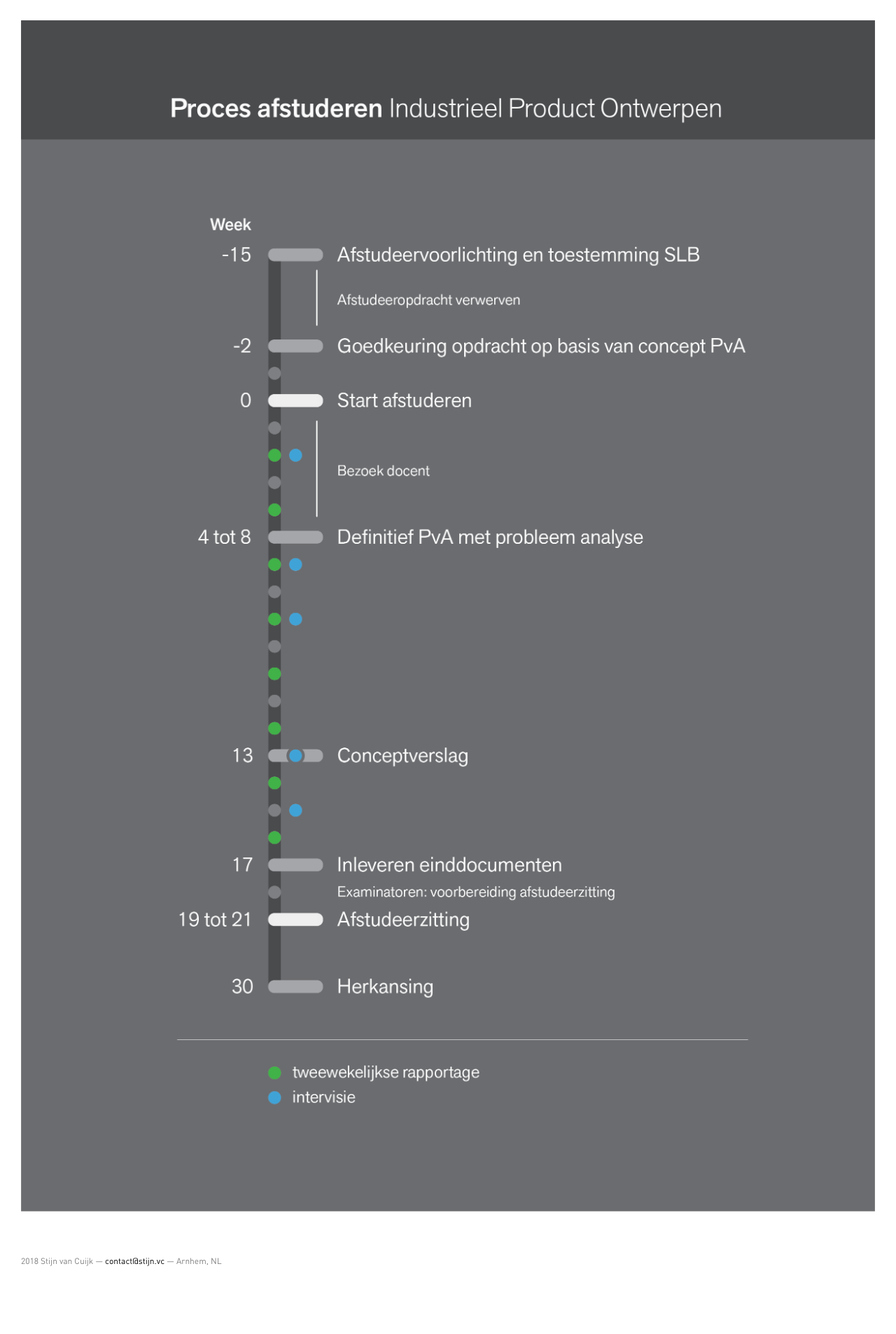
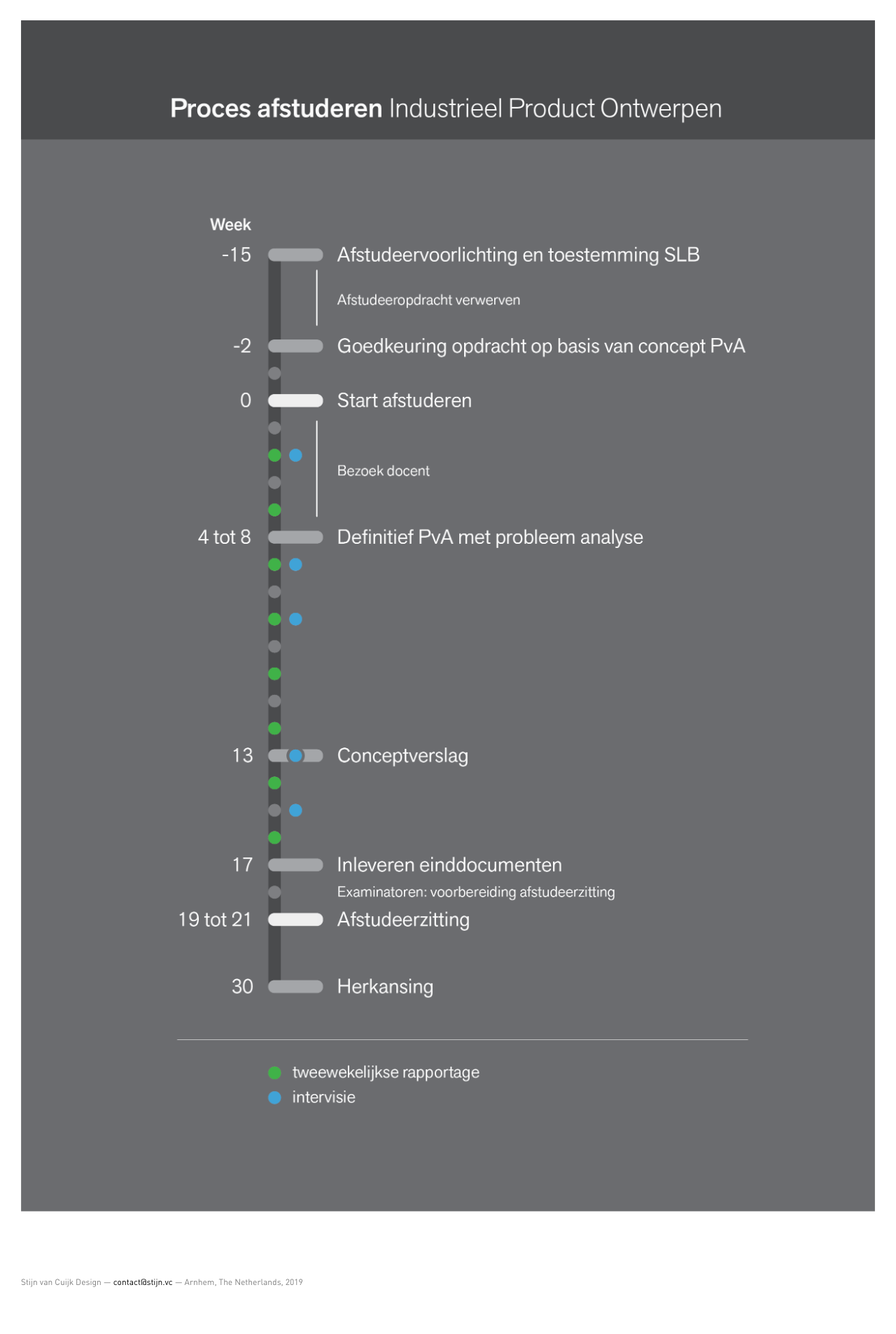
Before and after one commit to stijnvc/personal-website-rev2, a Jekyll site: the page built from _fp-collection/02-infographics.md, in a window 1280 px wide. Shown: the part 1997-3903 px from the top of the page at 70% size. Built offline with Jekyll 4.4.1, drawn with Linux system fonts in a browser that asks for light colours; before the commit the page ends 3873 px from its top, so only the background shows below that.

Commit message:
bugfixes

```diff
--- a/_includes/footer.html
+++ b/_includes/footer.html
@@ -1,6 +1,6 @@
 
 <footer class="fade">
-  <p><small>2018 Stijn van Cuijk — <a href="mailto:contact@stijn.vc">contact@stijn.vc</a> — Arnhem, NL</small></p>
+  <p><small>Stijn van Cuijk Design — <a href="mailto:contact@stijn.vc">contact@stijn.vc</a> — Arnhem, The Netherlands, 2019</small></p>
 </footer>
 
 
--- a/css/style.scss
+++ b/css/style.scss
@@ -213,7 +213,7 @@
     letter-spacing: .05em;
     display: block;
     h3 {
-      margin-bottom: 5px;
+      margin-bottom: 10px;
       font-size: .75em;
     }
     a {
@@ -221,11 +221,12 @@
       display: block;
       float: left;
       border-radius: 3px;
-      padding: 7px 10px;
+      padding: 10px 10px 8px 10px;
+      line-height: 1;
       border: 1px solid $xlight;
       margin: 0;
-      margin-right: 5px;
-      margin-bottom: 5px;
+      margin-right: 10px;
+      margin-bottom: 10px;
       background: transparent;
       -webkit-transition: color 0.2s ease, border-color 0.2s ease;
       transition: color 0.2s ease, border-color 0.2s ease;
@@ -244,8 +245,7 @@
   article {
     .info {
       //font-size: .8em;
-      margin-top: .5em;
-      margin-bottom: 4em;
+      margin-top: 1.5em;
       //transition: color 0.2s ease;
       h1 {
         font-weight: 500;
@@ -275,6 +275,7 @@
   // CATEGORY ANIMATIONS
   article {
     display: block;
+    margin-bottom: 4em;
   }
   article.hidden {
     display: none;
@@ -360,7 +361,7 @@
 }
 footer {
   margin-bottom: 4em;
-  margin-top: 4em;
+  margin-top: 6em;
   a {
     color: $link;
   }
```
Also changed, not shown: css/style.min.css.
